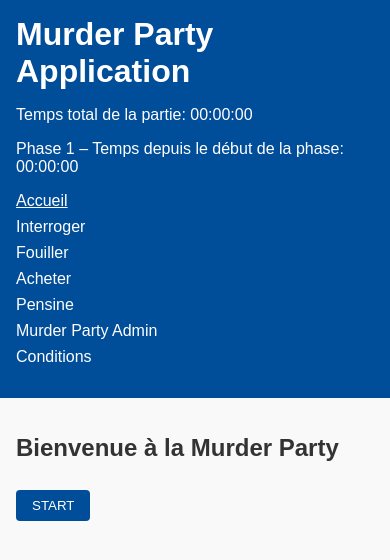
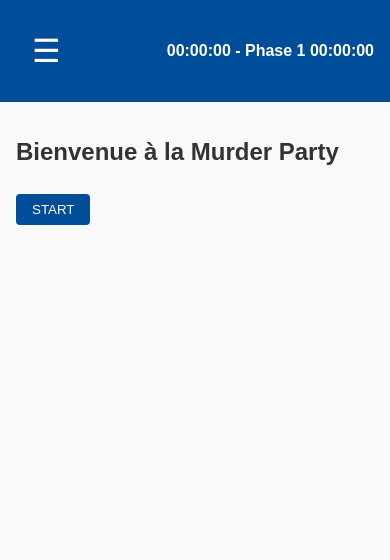
Before and after one commit to Maugrey/murder-party-app, a React (Create React App) app: page / in a window 390 px wide. Shown: the top 560 px of the page. Built offline with nearby package versions, Linux system fonts and the light colour scheme.

Commit message:
Fix Menu and split styles

```diff
--- a/src/App.css
+++ b/src/App.css
@@ -1,5 +1,6 @@
-/* src/App.css */
+/* App.css - Global styles, page layout, buttons, lists */
 
+/* Global Styles */
 body {
   margin: 0;
   font-family: Arial, sans-serif;
@@ -13,46 +14,24 @@ body {
   min-height: 100vh;
 }
 
-header {
+/* Header container for overall layout */
+.app-header {
   background-color: #004d99;
   color: white;
   padding: 1rem;
+  display: flex;
+  flex-direction: row;
+  align-items: center;
+  justify-content: space-between;
 }
 
-header h1 {
-  margin: 0 0 1rem 0;
-}
-
-.navigation ul {
-  list-style: none;
-  padding: 0;
-  display: flex;
-  gap: 1rem;
-}
-
-.navigation li {
-  margin: 0;
-}
-
-.navigation a {
-  color: white;
-  text-decoration: none;
-}
-
-.navigation a.active,
-.navigation a:hover {
-  text-decoration: underline;
-}
-
-.timer {
-  margin-bottom: 1rem;
-}
-
+/* Main content area */
 main {
   flex: 1;
   padding: 1rem;
 }
 
+/* Button styles */
 button {
   padding: 0.5rem 1rem;
   background-color: #004d99;
@@ -67,10 +46,9 @@ button:hover {
   background-color: #003366;
 }
 
-/* Responsive design */
-@media (max-width: 768px) {
-  .navigation ul {
-    flex-direction: column;
-    gap: 0.5rem;
-  }
+/* Lists */
+ul {
+  list-style: none;
+  padding: 0;
+  margin: 0;
 }
--- a/src/App.js
+++ b/src/App.js
@@ -13,16 +13,15 @@ import Conditions from './pages/Conditions';
 
 /**
  * App component sets up routing and the global layout.
+ * The header now displays the burger menu and the timer in one line.
  */
 function App() {
   return (
     <Router>
       <div className="app-container">
-        <header>
-          <h1>Murder Party Application</h1>
-          {/* Global timers and phase info always visible */}
+        <header className="app-header">
+          <Navigation />
           <Timer />
-          <Navigation />
         </header>
         <main>
           <Routes>
--- /dev/null
+++ b/src/components/Navigation.css
@@ -0,0 +1,62 @@
+/* Navigation.css - Styles for navigation menu and mobile burger */
+
+/* Navigation container */
+.navigation {
+    position: relative;
+  }
+
+  /* Burger container and button (for mobile) */
+  .burger-container {
+    display: none;
+  }
+
+  .burger-button {
+    background: none;
+    border: none;
+    color: white;
+    font-size: 2rem;
+    cursor: pointer;
+  }
+
+  /* Desktop menu (affiché par défaut) */
+  .nav-links {
+    display: flex;
+    gap: 1rem;
+  }
+
+  .nav-links li a {
+    color: white;
+    text-decoration: none;
+  }
+
+  .nav-links li a:hover,
+  .nav-links li a.active {
+    text-decoration: underline;
+  }
+
+  /* Mobile styles */
+  @media (max-width: 768px) {
+    .burger-container {
+      display: block;
+    }
+
+    /* Le menu est masqué par défaut en mobile et se déplie lorsqu'il possède la classe "open" */
+    .nav-links {
+      position: absolute;
+      top: 100%;
+      left: 0;
+      background-color: #004d99;
+      flex-direction: column;
+      display: none;
+      padding: 1rem 0;
+      z-index: 1000;
+    }
+
+    .nav-links.open {
+      display: flex;
+    }
+
+    .nav-links li {
+      padding: 0.5rem 1rem;
+    }
+  }
--- a/src/components/Navigation.js
+++ b/src/components/Navigation.js
@@ -1,45 +1,58 @@
-import React from 'react';
+import React, { useState } from 'react';
 import { NavLink } from 'react-router-dom';
+import './Navigation.css'; // On peut créer un fichier CSS spécifique si besoin
 
 /**
  * Navigation component renders the main navigation links.
+ * In mobile mode, a burger menu is used.
  */
 const Navigation = () => {
+  const [menuOpen, setMenuOpen] = useState(false);
+
+  const toggleMenu = () => {
+    setMenuOpen(!menuOpen);
+  };
+
   return (
     <nav className="navigation">
-      <ul>
+      <div className="burger-container">
+        <button className="burger-button" onClick={toggleMenu}>
+          &#9776;
+        </button>
+      </div>
+      <ul className={`nav-links ${menuOpen ? 'open' : ''}`}>
         <li>
-          <NavLink to="/" className={({ isActive }) => (isActive ? 'active' : '')}>
+          <NavLink to="/" onClick={() => setMenuOpen(false)}>
             Accueil
           </NavLink>
         </li>
         <li>
-          <NavLink to="/interroger" className={({ isActive }) => (isActive ? 'active' : '')}>
+          <NavLink to="/interroger" onClick={() => setMenuOpen(false)}>
             Interroger
           </NavLink>
         </li>
         <li>
-          <NavLink to="/fouiller" className={({ isActive }) => (isActive ? 'active' : '')}>
+          <NavLink to="/fouiller" onClick={() => setMenuOpen(false)}>
             Fouiller
           </NavLink>
         </li>
         <li>
-          <NavLink to="/acheter" className={({ isActive }) => (isActive ? 'active' : '')}>
+          <NavLink to="/acheter" onClick={() => setMenuOpen(false)}>
             Acheter
           </NavLink>
         </li>
         <li>
-          <NavLink to="/pensine" className={({ isActive }) => (isActive ? 'active' : '')}>
+          <NavLink to="/pensine" onClick={() => setMenuOpen(false)}>
             Pensine
           </NavLink>
         </li>
         <li>
-          <NavLink to="/admin" className={({ isActive }) => (isActive ? 'active' : '')}>
+          <NavLink to="/admin" onClick={() => setMenuOpen(false)}>
             Murder Party Admin
           </NavLink>
         </li>
         <li>
-          <NavLink to="/conditions" className={({ isActive }) => (isActive ? 'active' : '')}>
+          <NavLink to="/conditions" onClick={() => setMenuOpen(false)}>
             Conditions
           </NavLink>
         </li>
--- /dev/null
+++ b/src/components/Timer.css
@@ -0,0 +1,5 @@
+/* Timer.css - Styles for timer display */
+.timer p {
+    margin: 0;
+    font-weight: bold;
+  }
--- a/src/components/Timer.js
+++ b/src/components/Timer.js
@@ -1,8 +1,10 @@
 import React, { useState, useEffect } from 'react';
 import DataService from '../services/dataService';
+import './Timer.css'; // On peut créer un fichier CSS spécifique si besoin
 
 /**
- * Timer component displays the elapsed time since game start and current phase info.
+ * Timer component displays elapsed time and phase info in a single line:
+ * "HH:MM:SS - Phase X HH:MM:SS"
  */
 const Timer = () => {
   const [gameTime, setGameTime] = useState(0);
@@ -38,10 +40,7 @@ const Timer = () => {
 
   return (
     <div className="timer">
-      <p>Temps total de la partie: {formatTime(gameTime)}</p>
-      <p>
-        Phase {gameData.currentPhase} – Temps depuis le début de la phase: {formatTime(phaseTime)}
-      </p>
+      <p>{formatTime(gameTime)} - Phase {gameData.currentPhase} {formatTime(phaseTime)}</p>
     </div>
   );
 };
```
Also changed, not shown: 1 other file (tests, documents, lock files or other folders).
